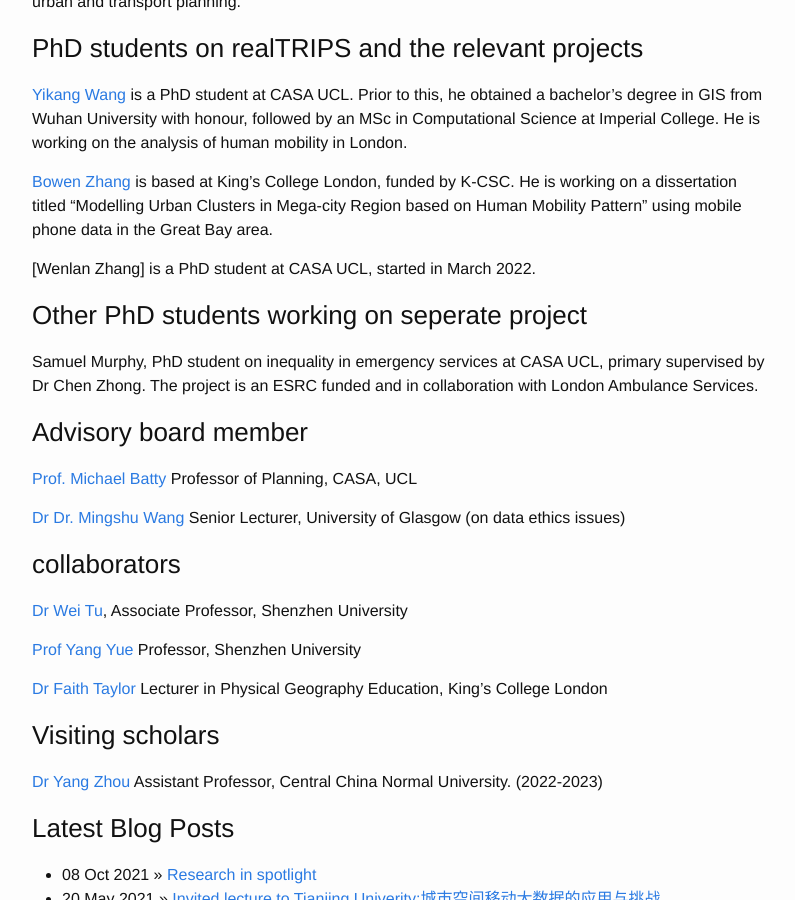
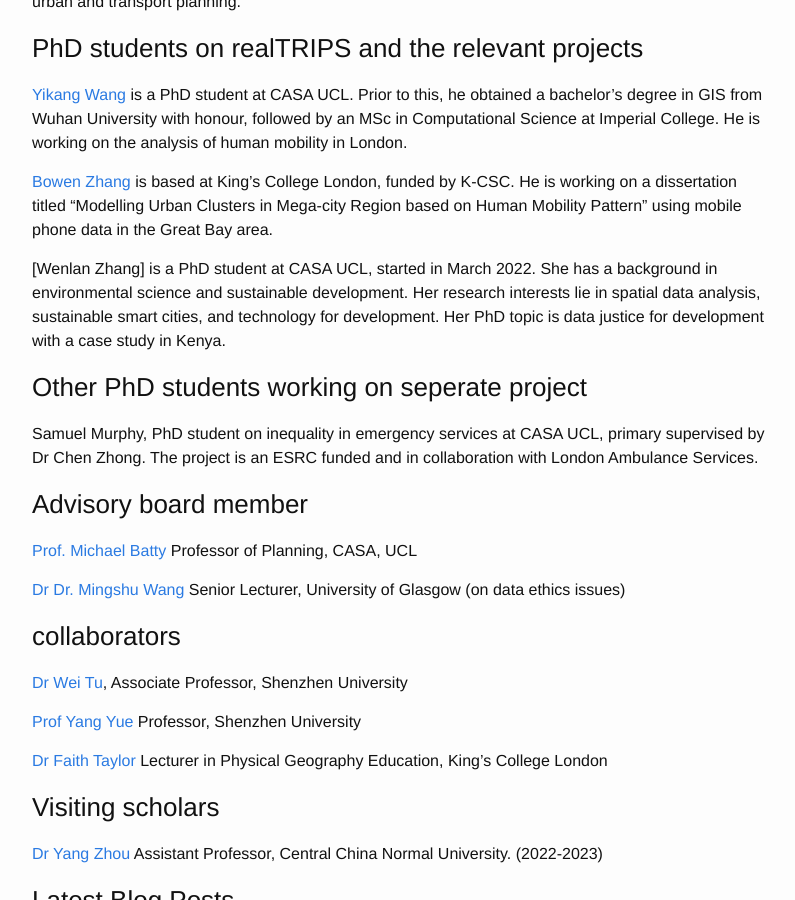
Before and after one commit to c-zhong-ucl-ac-uk/realTRIPS, a Jekyll site: the page built from team.md, in a window 1280 px wide and 900 px high, scrolled down 604 px. Shown: the whole window, without its empty margins (238-1033 px from the left). Built offline with Jekyll 4.4.1, drawn with Linux system fonts in a browser that asks for light colours; our own code applies the rules of GitHub Pages for plain Markdown files.

Commit message:
Update team.md

```diff
--- a/team.md
+++ b/team.md
@@ -21,7 +21,7 @@
 
 [Bowen Zhang](https://bowenzhang.org/) is based at King's College London, funded by K-CSC. He is working on a dissertation titled “Modelling Urban Clusters in Mega-city Region based on Human Mobility Pattern” using mobile phone data in the Great Bay area.
 
-[Wenlan Zhang] is a PhD student at CASA UCL, started in March 2022.
+[Wenlan Zhang] is a PhD student at CASA UCL, started in March 2022. She has a background in environmental science and sustainable development. Her research interests lie in spatial data analysis, sustainable smart cities, and technology for development. Her PhD topic is data justice for development with a case study in Kenya.
 
 
 ### Other PhD students working on seperate project
```
